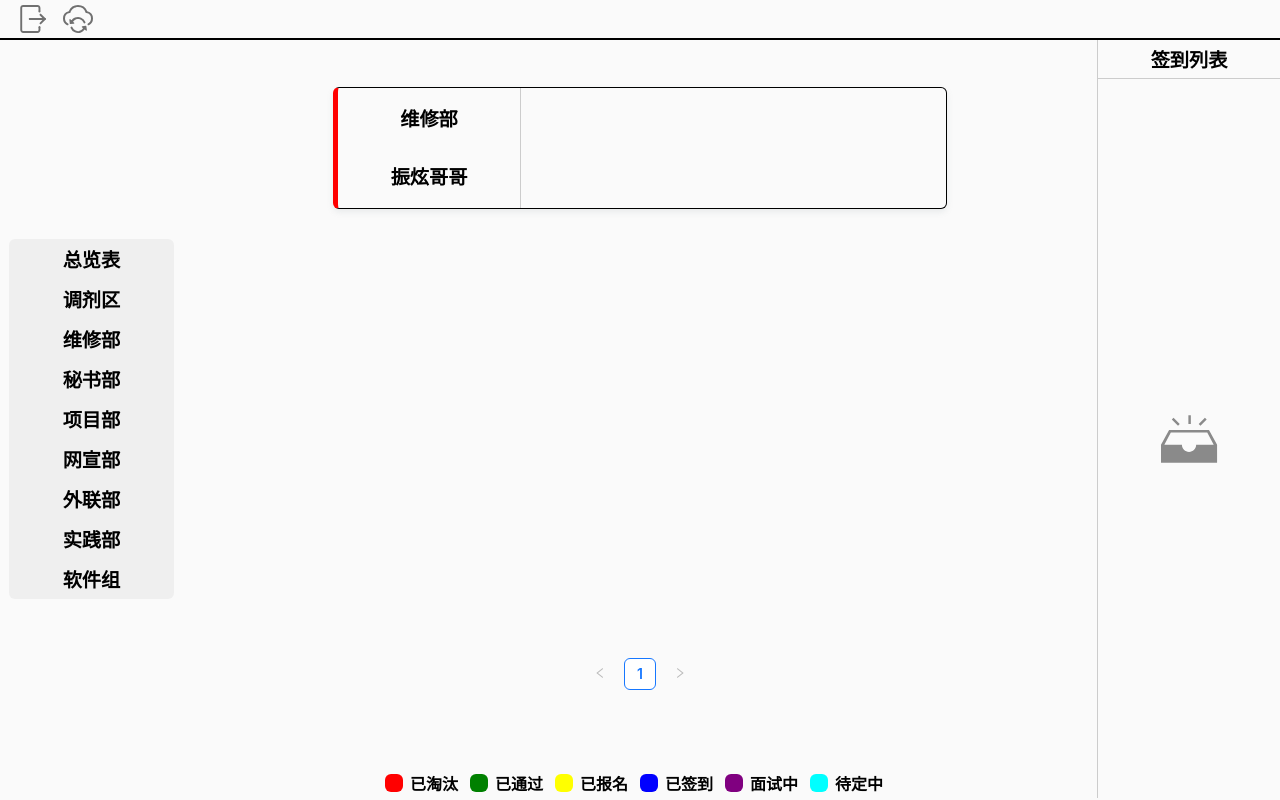
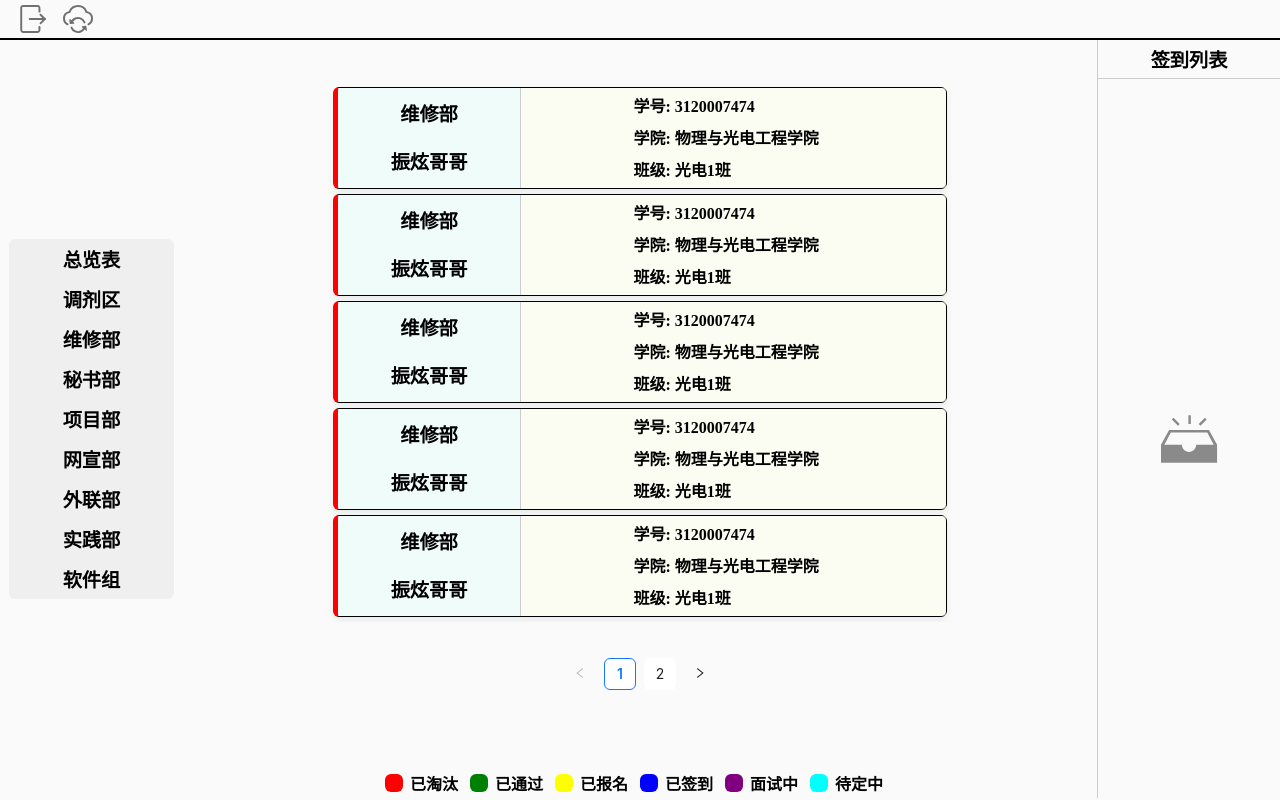
Before and after one commit to HeChuQIU/ElcRecruit-2023, a React (Create React App) app in the folder frontend/: page / in a window 1280 px wide. Built offline with nearby package versions, Linux system fonts and the light colour scheme.

Commit message:
fix: #add files

```diff
--- a/frontend/src/components/card/card.css
+++ b/frontend/src/components/card/card.css
@@ -1,6 +1,6 @@
 .card-body {
   width: 70%;
-  height: 120px;
+  height: 100px;
   border: 1px solid black;
   border-radius: 6px;
   background-color: rgb(250, 250, 250);
@@ -12,7 +12,7 @@
 }
 
 .card-body:hover {
-  background-color: aliceblue;
+  background-color: rgb(255, 248, 170);
   cursor: pointer;
 }
 
@@ -24,7 +24,7 @@
   width: 30%;
   height: 100%;
   border-right: 1px solid #ccc;
-  /* background-color: red; */
+  background-color: rgba(232, 255, 252, 0.5);
 }
 
 .card-title-name {
@@ -35,6 +35,7 @@
   display: flex;
   align-items: center;
   justify-content: center;
+  /* background-color: rgb(234, 255, 248); */
   /* border-bottom: 1px solid #ccc; */
 }
 
@@ -50,10 +51,33 @@
   display: flex;
   align-items: center;
   justify-content: center;
+  /* background-color: rgb(228, 255, 246); */
 }
 
 .card-content {
   width: 70%;
   height: 100%;
-  /* background-color: aqua; */
+  background-color: rgba(253, 255, 235, 0.5);
 }
+
+.card-content > div {
+  width: 100%;
+  height: 32px;
+  display: flex;
+  align-items: center;
+  justify-content: center;
+  font-size: medium;
+  font-weight: 700;
+  box-sizing: border-box;
+  padding: 5px;
+}
+
+.card-content-text {
+  height: 100%;
+  width: 200px;
+  white-space: nowrap;
+  text-overflow: ellipsis;
+  overflow: hidden;
+  text-overflow: ellipsis;
+  text-align: left;
+}
--- a/frontend/src/components/card/card.js
+++ b/frontend/src/components/card/card.js
@@ -14,7 +14,17 @@ export default function Card({ colorFlag, title, content }) {
           <span>振炫哥哥</span>
         </div>
       </div>
-      <div className="card-content"></div>
+      <div className="card-content">
+        <div>
+          <div className="card-content-text">学号: 3120007474</div>
+        </div>
+        <div>
+          <div className="card-content-text">学院: 物理与光电工程学院</div>
+        </div>
+        <div>
+          <div className="card-content-text">班级: 光电1班</div>
+        </div>
+      </div>
     </div>
   );
 }
--- a/frontend/src/components/cardsList/cardsList.js
+++ b/frontend/src/components/cardsList/cardsList.js
@@ -11,7 +11,17 @@ export default function CardsList({ values }) {
   const [isLoading, setIsLoading] = useState(true);
   useEffect(() => {
     setTimeout(() => {
-      setCards(["asdf"]);
+      setCards([
+        "asdf",
+        "435u8",
+        "234",
+        "asdf",
+        "435u8",
+        "234",
+        "asdf",
+        "435u8",
+        "234",
+      ]);
       setIsLoading(false);
     }, 1000);
   }, []);
```
Also changed, not shown: 1 other file (tests, documents, lock files or other folders).
